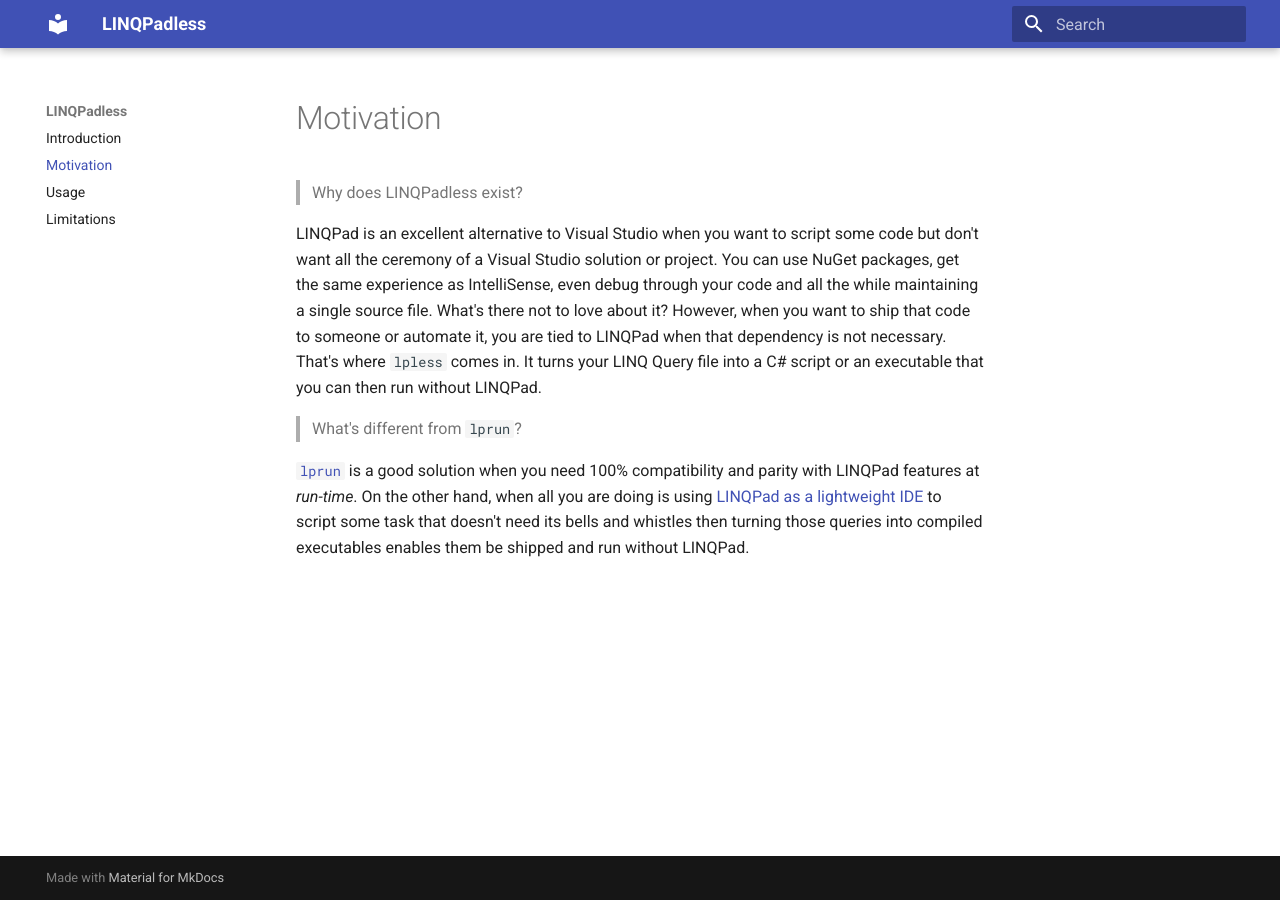
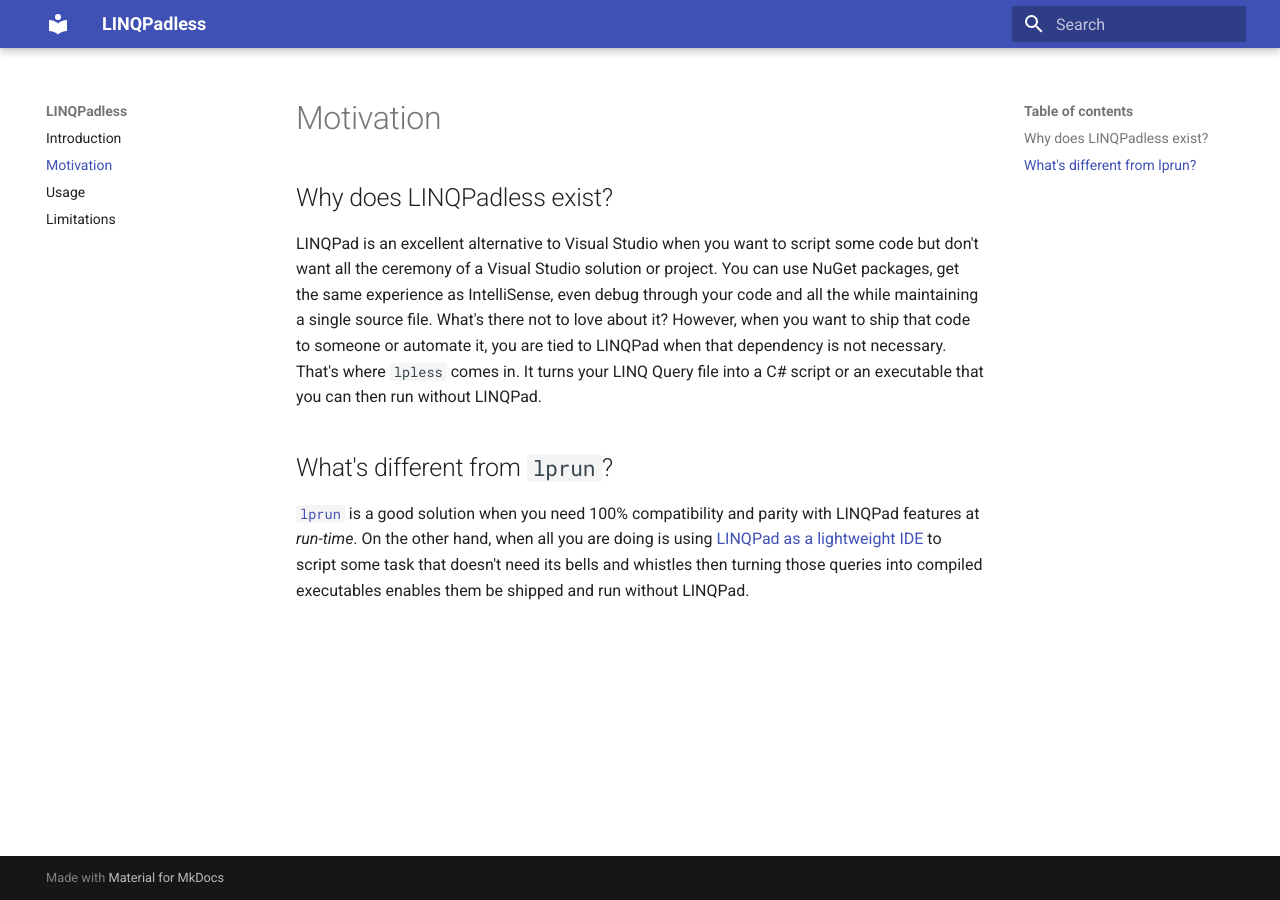
Before and after one commit to atifaziz/LinqPadless, an MkDocs documentation site: the page built from docs/motivation.md, in a window 1280 px wide. Built offline with MkDocs 1.6.1 and Material for MkDocs 9.7.7, drawn with Linux system fonts in a browser that asks for light colours.

Commit message:
Fix headings on Motivations page

```diff
--- a/docs/motivation.md
+++ b/docs/motivation.md
@@ -1,6 +1,6 @@
 # Motivation
 
-> Why does LINQPadless exist?
+## Why does LINQPadless exist?
 
 LINQPad is an excellent alternative to Visual Studio when you want to script
 some code but don't want all the ceremony of a Visual Studio solution or
@@ -11,7 +11,7 @@
 is not necessary. That's where `lpless` comes in. It turns your LINQ Query
 file into a C# script or an executable that you can then run without LINQPad.
 
-> What's different from `lprun`?
+## What's different from `lprun`?
 
 [`lprun`][lprun] is a good solution when you need 100% compatibility and
 parity with LINQPad features at _run-time_. On the other hand, when all you
```
